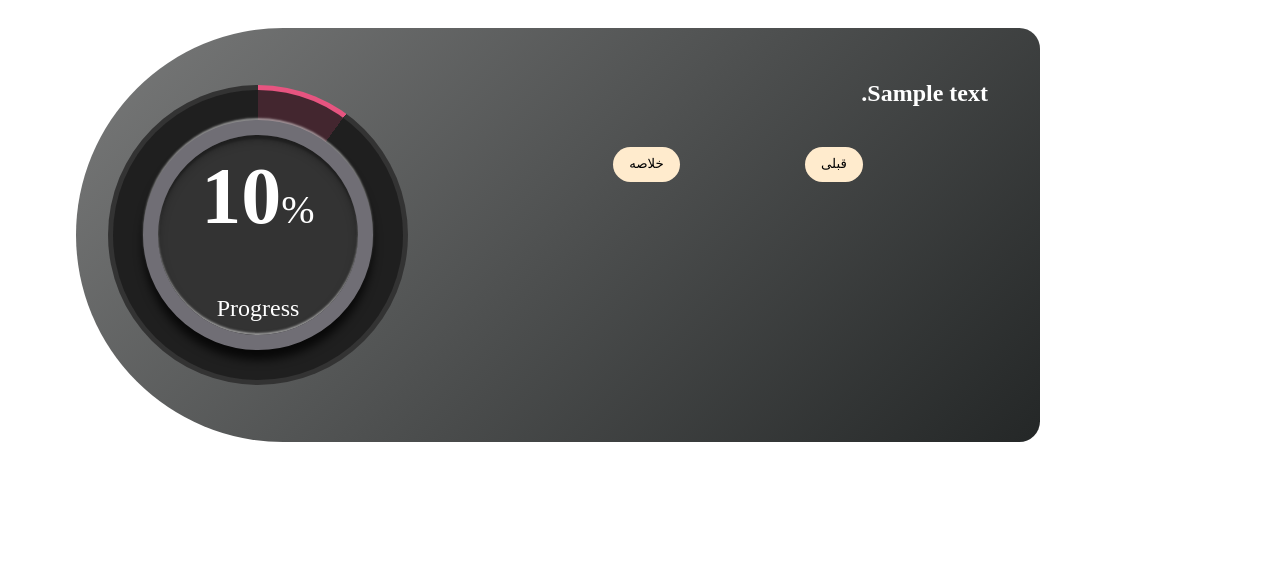
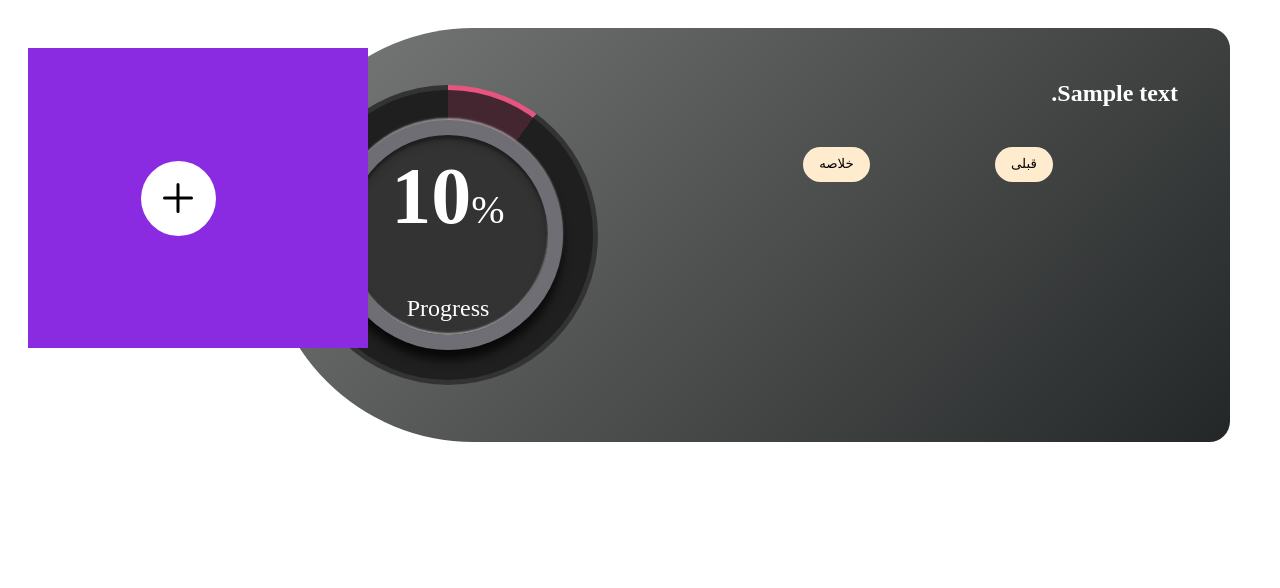
Before and after one commit to ITRCInternship/Research-Method, a Flask app: template app/templates/question.html in a window 1280 px wide. Shown: the top 588 px of the page. Run offline with Flask 3, Linux system fonts and the light colour scheme; the template is opened without the code that fills it: most values are stand-ins (such as "Sample title", 1, 10 or a date in 2020).

Commit message:
Create a menu

```diff
--- /dev/null
+++ b/app/static/js/menu.js
@@ -0,0 +1,18 @@
+const toggle = document.querySelector('.toggle');
+const menu = document.querySelector('.menu');
+
+toggle.onclick = () => {
+    toggle.classList.toggle('active');
+    menu.classList.toggle('active');
+}
+
+const list = document.querySelectorAll('li')
+function SetActiveLink(){
+    list.forEach( (item) =>
+        item.classList.remove('active')
+    );
+    this.classList.add('active')
+}
+
+list.forEach( (item) =>
+item.addEventListener('click',SetActiveLink));
--- a/app/static/question.css
+++ b/app/static/question.css
@@ -193,3 +193,112 @@ button:disabled {
 textarea {
   border-radius: 0.25rem;
 }
+.menu {
+  position: relative;
+  width: 300px;
+  height: 300px;
+  background: blueviolet;
+  display: flex;
+  justify-content: center;
+  align-items: center;
+}
+.menu .toggle {
+  position: absolute;
+  width: 75px;
+  height: 75px;
+  background: #fff;
+  border-radius: 50%;
+  display: flex;
+  justify-content: center;
+  align-items: center;
+  font-size: 3rem;
+  cursor: pointer;
+  transition: 0.5s;
+}
+.menu .toggle.active {
+  transform: rotate(315deg);
+  background: rgb(53, 53, 53);
+  color: #fff;
+  box-shadow: 0 0 0 68px #fff;
+}
+.menu li {
+  position: absolute;
+  list-style: none;
+  left: 10px;
+  transform: rotate(calc(360deg / 8 * var(--i))) translateX(40px);
+  transform-origin: 140px;
+  z-index: 10;
+  visibility: hidden;
+  opacity: 0;
+  transition: 0.5s;
+}
+.menu.active li {
+  visibility: visible;
+  opacity: 1;
+}
+.menu li a {
+  display: flex;
+  justify-content: center;
+  align-items: center;
+  width: 55px;
+  height: 55px;
+  font-size: 1.75em;
+  color: rgb(5, 5, 5);
+  transform: rotate(calc(360deg / -8 * var(--i)));
+}
+.menu.active li.active {
+  transform: rotate(calc(360deg / 8 * var(--i))) translateX(12px);
+}
+.indicator {
+  position: absolute;
+  width: 82px;
+  height: 1px;
+  left: calc(50% + 2.5px);
+  pointer-events: none;
+  transition: 0.5s;
+  transform-origin: right;
+}
+.indicator::before {
+  content: "";
+  position: absolute;
+  width: 55px;
+  height: 55px;
+  background: #242727;
+  border-radius: 50%;
+  box-shadow: 0 0 0 6px #29df54;
+  top: -27.5px;
+  left: 100px;
+  opacity: 0;
+}
+.menu.active .indicator::before {
+  opacity: 1;
+  top: -27.5px;
+  left: -45px;
+  background: #df2951;
+  box-shadow: 0 0 0 6px #242727fd;
+
+}
+.menu li:nth-child(2).active ~ .indicator {
+  transform: translateX(-103px);
+}
+.menu li:nth-child(3).active ~ .indicator {
+  transform: translateX(-103px) rotate(45deg);
+}
+.menu li:nth-child(4).active ~ .indicator {
+  transform: translateX(-103px) rotate(90deg);
+}
+.menu li:nth-child(5).active ~ .indicator {
+  transform: translateX(-103px) rotate(135deg);
+}
+.menu li:nth-child(6).active ~ .indicator {
+  transform: translateX(-103px) rotate(180deg);
+}
+.menu li:nth-child(7).active ~ .indicator {
+  transform: translateX(-103px) rotate(225deg);
+}
+.menu li:nth-child(8).active ~ .indicator {
+  transform: translateX(-103px) rotate(270deg);
+}
+.menu li:nth-child(9).active ~ .indicator {
+  transform: translateX(-103px) rotate(315deg);
+}
--- a/app/templates/question.html
+++ b/app/templates/question.html
@@ -75,10 +75,24 @@
         </div>
       </div>
     </div>
+    <ul class="menu">
+      <div class="toggle"><ion-icon name="add-outline"></ion-icon></div>
+        <li class="active" style="--i:0;"><a href="#"><ion-icon name="home-outline"></ion-icon></a></li>
+        <li style="--i:1;"><a href="#"><ion-icon name="person-outline"></ion-icon></a></li>
+        <li style="--i:2;"><a href="#"><ion-icon name="settings-outline"></ion-icon></a></li>
+        <li style="--i:3;"><a href="#"><ion-icon name="mail-outline"></ion-icon></a></li>
+        <li style="--i:4;"><a href="#"><ion-icon name="videocam-outline"></ion-icon></a></li>
+        <li style="--i:5;"><a href="#"><ion-icon name="key-outline"></ion-icon></a></li>
+        <li style="--i:6;"><a href="#"><ion-icon name="game-controller-outline"></ion-icon></a></li>
+        <li style="--i:7;"><a href="#"><ion-icon name="camera-outline"></ion-icon></a></li>
+        <div class="indicator"> </div>
+    </ul>
 
   </div>
-
+  <script type="module" src="https://unpkg.com/ionicons@7.1.0/dist/ionicons/ionicons.esm.js"></script>
+  <script nomodule src="https://unpkg.com/ionicons@7.1.0/dist/ionicons/ionicons.js"></script>
   <script src="{{ url_for('static', filename='js/circle.js') }}"></script>
   <script src="{{ url_for('static', filename='js/question-animation.js') }}"></script>
+  <script src="{{ url_for('static', filename='js/menu.js') }}"></script>
 </body>
 </html>
```
